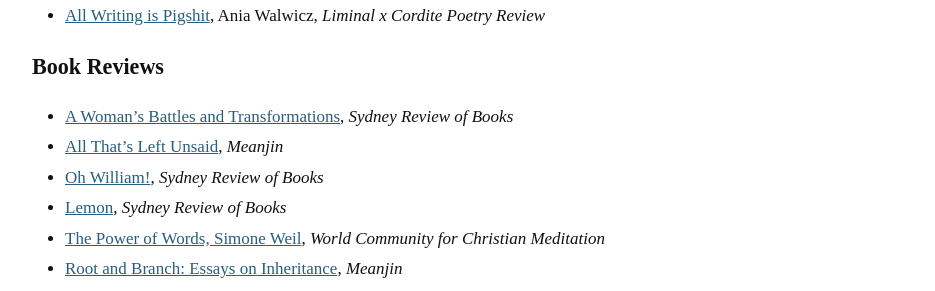
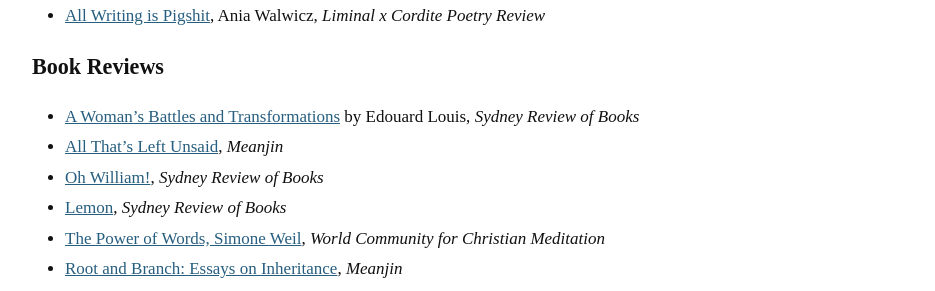
Before and after one commit to mayngo-net/mayngo-net.github.io, a Jekyll site: the page built from writings.markdown, in a window 1280 px wide. Shown: the part 1108-1399 px from the top of the page, without its empty margins (168-1103 px from the left). Built offline with Jekyll 4.4.1, drawn with Linux system fonts in a browser that asks for light colours; some web fonts are replaced.

Commit message:
Update writings.markdown

```diff
--- a/writings.markdown
+++ b/writings.markdown
@@ -38,7 +38,7 @@ order: 200
 
 ## Book Reviews
 
-- [A Woman's Battles and Transformations](https://sydneyreviewofbooks.com/review/edouard-louis/), _Sydney Review of Books_
+- [A Woman's Battles and Transformations](https://sydneyreviewofbooks.com/review/edouard-louis/) by Edouard Louis, _Sydney Review of Books_
 - [All That's Left Unsaid](https://meanjin.com.au/review/tuoi-tre-thieu-tinh-thuong/), _Meanjin_
 - [Oh William!](https://sydneyreviewofbooks.com/review/strout-oh-william/), _Sydney Review of Books_
 - [Lemon](https://sydneyreviewofbooks.com/review/lemon-kwon-yeo-sun/), _Sydney Review of Books_
```
